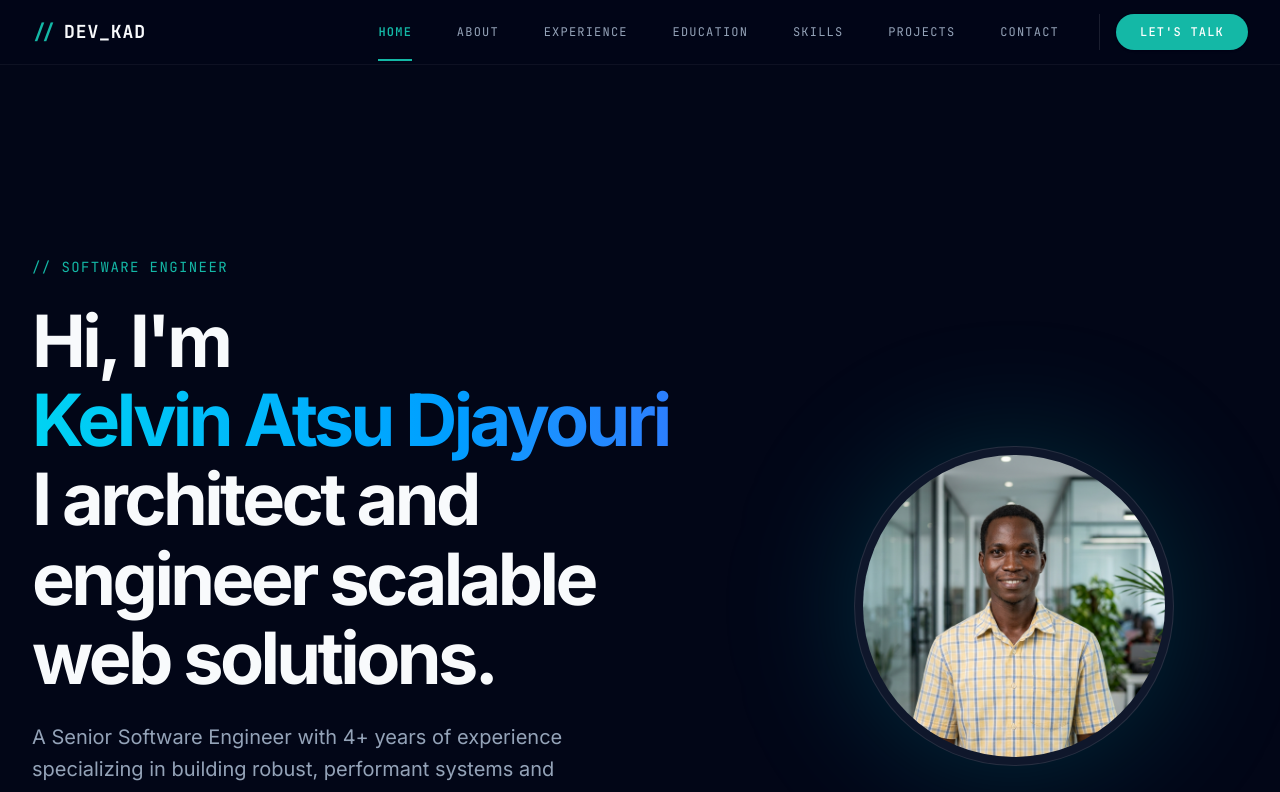
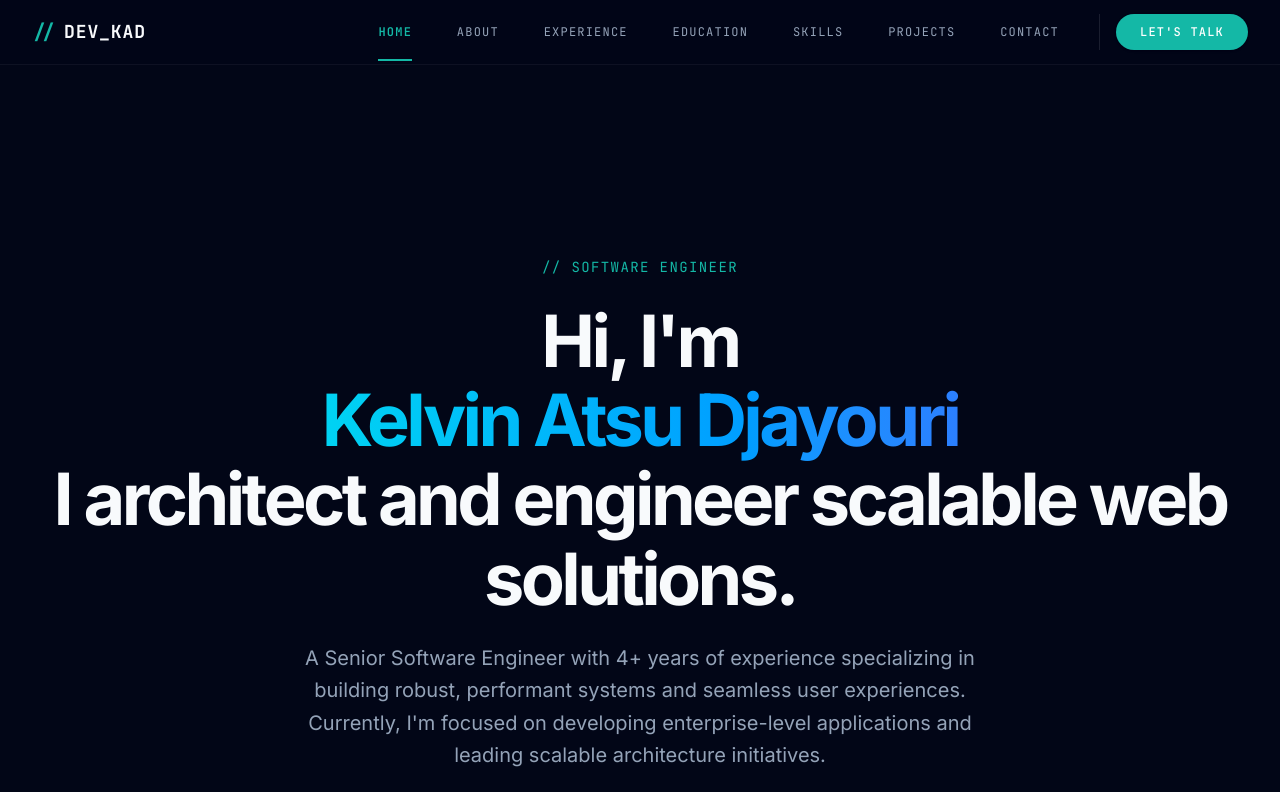
Before and after one commit to djayourikelvinatsu-hub/my_portfolio, a Next.js app: page / in a window 1280 px wide. Shown: the top 792 px of the page. Built offline with nearby package versions, Linux system fonts and the light colour scheme.

Commit message:
feat: remove profile pictures and adjust layouts for centering

```diff
--- a/src/app/about/page.tsx
+++ b/src/app/about/page.tsx
@@ -1,7 +1,6 @@
 "use client"
 
 import { motion } from "framer-motion"
-import Image from "next/image"
 import { Calendar, Briefcase, Award } from "lucide-react"
 import {
     SiReact,
@@ -122,10 +121,10 @@ export default function AboutPage() {
                 initial="hidden"
                 animate="visible"
                 variants={staggerContainer}
-                className="mb-24 flex flex-col md:flex-row gap-12 md:gap-16 items-center md:items-start"
+                className="mb-24 flex flex-col gap-12 md:gap-16 items-center"
             >
-                <motion.div variants={fadeIn} className="flex-1 order-2 md:order-1 flex flex-col">
-                    <span className="text-primary font-mono text-sm tracking-widest uppercase mb-4 block md:inline-block">{"//"} THE DEVELOPER</span>
+                <motion.div variants={fadeIn} className="w-full flex flex-col">
+                    <span className="text-primary font-mono text-sm tracking-widest uppercase mb-4 block">{"//"} THE DEVELOPER</span>
                     <h1 className="text-3xl sm:text-4xl md:text-5xl lg:text-6xl font-extrabold tracking-tight mb-4">
                         Kelvin Atsu Djayouri
                     </h1>
@@ -140,20 +139,6 @@ export default function AboutPage() {
                         <p>
                             I specialize in engineering comprehensive solutions across the frontend and backend. Currently, my focus is on leveraging advanced React patterns, Next.js server components, distributed databases, and robust API design to deliver performant and scalable real-world solutions at an enterprise level.
                         </p>
-                    </div>
-                </motion.div>
-
-                <motion.div variants={fadeIn} className="w-56 h-56 sm:w-64 sm:h-64 md:w-80 md:h-80 relative flex-shrink-0 order-1 md:order-2">
-                    <div className="absolute inset-0 bg-gradient-to-tr from-cyan-400/20 to-teal-500/20 rounded-[40px] rotate-6 scale-105 blur-md" />
-                    <div className="absolute inset-0 bg-slate-900 border border-white/10 rounded-[40px] -rotate-3 transition-transform hover:rotate-0 duration-500" />
-                    <div className="relative w-full h-full rounded-[40px] overflow-hidden border border-white/10 shadow-2xl">
-                        <Image
-                            src="/avatar.jpg"
-                            alt="Kelvin Atsu Djayouri"
-                            fill
-                            className="object-cover object-top"
-                            priority
-                        />
                     </div>
                 </motion.div>
             </motion.div>
--- a/src/app/page.tsx
+++ b/src/app/page.tsx
@@ -2,7 +2,6 @@
 
 import { motion } from "framer-motion"
 import Link from "next/link"
-import Image from "next/image"
 import { ArrowRight, Code2, Layers, Zap, MonitorSmartphone, Server, Database, Globe, Mail } from "lucide-react"
 import { Button } from "@/components/ui/button"
 import { Input } from "@/components/ui/input"
@@ -98,9 +97,8 @@ export default function Home() {
       {/* Hero Section */}
       <section className="relative pt-24 pb-16 md:pt-48 md:pb-32 overflow-hidden">
         <div className="container mx-auto px-4 md:px-8">
-          <div className="flex flex-col-reverse md:flex-row items-center justify-between gap-12">
             <motion.div
-              className="w-full md:w-[60%] flex flex-col items-start"
+              className="w-full flex flex-col items-center text-center"
               initial="hidden"
               animate="visible"
               variants={staggerContainer}
@@ -118,11 +116,11 @@ export default function Home() {
                 I architect and engineer scalable web solutions.
               </motion.h1>
 
-              <motion.p variants={fadeIn} className="text-base sm:text-lg md:text-xl text-muted-foreground mb-8 max-w-xl leading-relaxed">
+              <motion.p variants={fadeIn} className="text-base sm:text-lg md:text-xl text-muted-foreground mb-8 max-w-2xl leading-relaxed">
                 A Senior Software Engineer with 4+ years of experience specializing in building robust, performant systems and seamless user experiences. Currently, I'm focused on developing enterprise-level applications and leading scalable architecture initiatives.
               </motion.p>
 
-              <motion.div variants={fadeIn} className="flex flex-wrap gap-4">
+              <motion.div variants={fadeIn} className="flex flex-wrap justify-center gap-4">
                 <Button asChild size="lg" className="rounded-full px-8 text-sm font-mono tracking-widest uppercase">
                   <a href="#projects">View Projects</a>
                 </Button>
@@ -131,29 +129,6 @@ export default function Home() {
                 </Button>
               </motion.div>
             </motion.div>
-
-            <motion.div
-              className="w-full md:w-[40%] flex justify-center relative"
-              initial={{ opacity: 0, scale: 0.9 }}
-              animate={{ opacity: 1, scale: 1 }}
-              transition={{ duration: 0.8 }}
-            >
-              <div className="relative w-56 h-56 sm:w-64 sm:h-64 md:w-80 md:h-80">
-                <div className="absolute inset-0 rounded-full bg-gradient-to-tr from-cyan-400/20 to-teal-500/20 blur-3xl" />
-                <div className="relative w-full h-full rounded-full border border-white/10 overflow-hidden bg-slate-900 flex items-center justify-center p-2">
-                  <div className="w-full h-full rounded-full overflow-hidden relative">
-                    <Image
-                      src="/avatar.jpg"
-                      alt="Profile"
-                      fill
-                      className="object-cover"
-                      priority
-                    />
-                  </div>
-                </div>
-              </div>
-            </motion.div>
-          </div>
         </div>
       </section>
 
```
Also changed, not shown: public/avatar.jpg (deleted), public/profile-bg.jpg (deleted).
